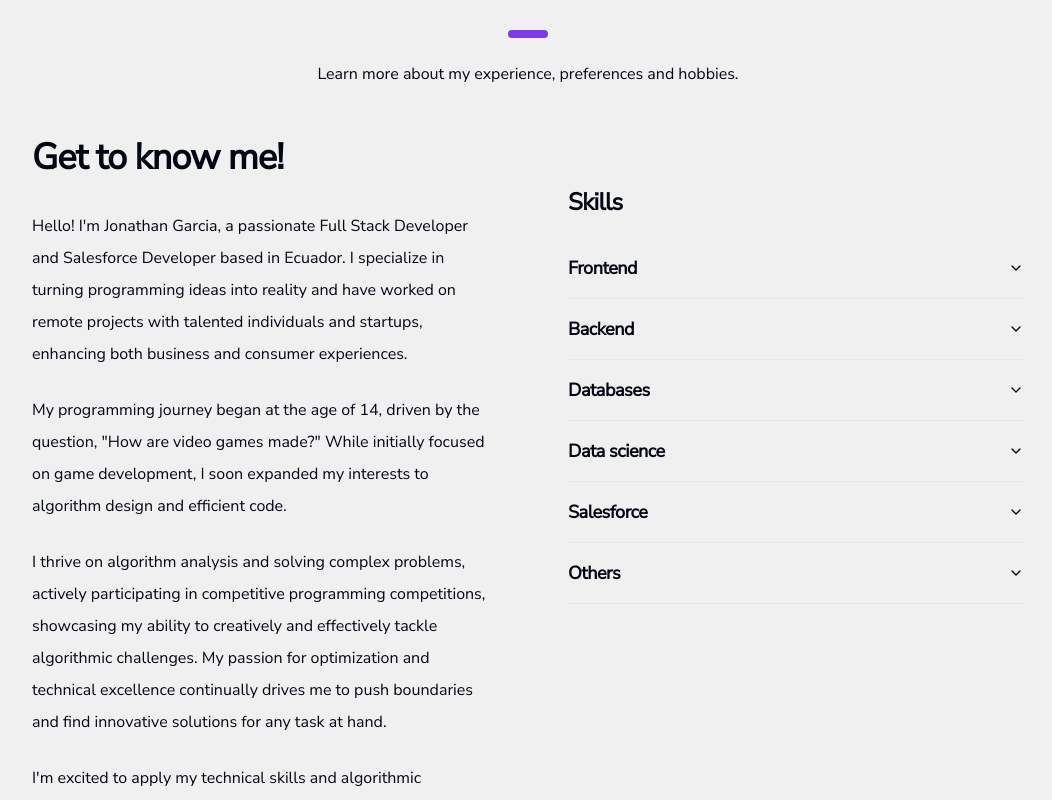
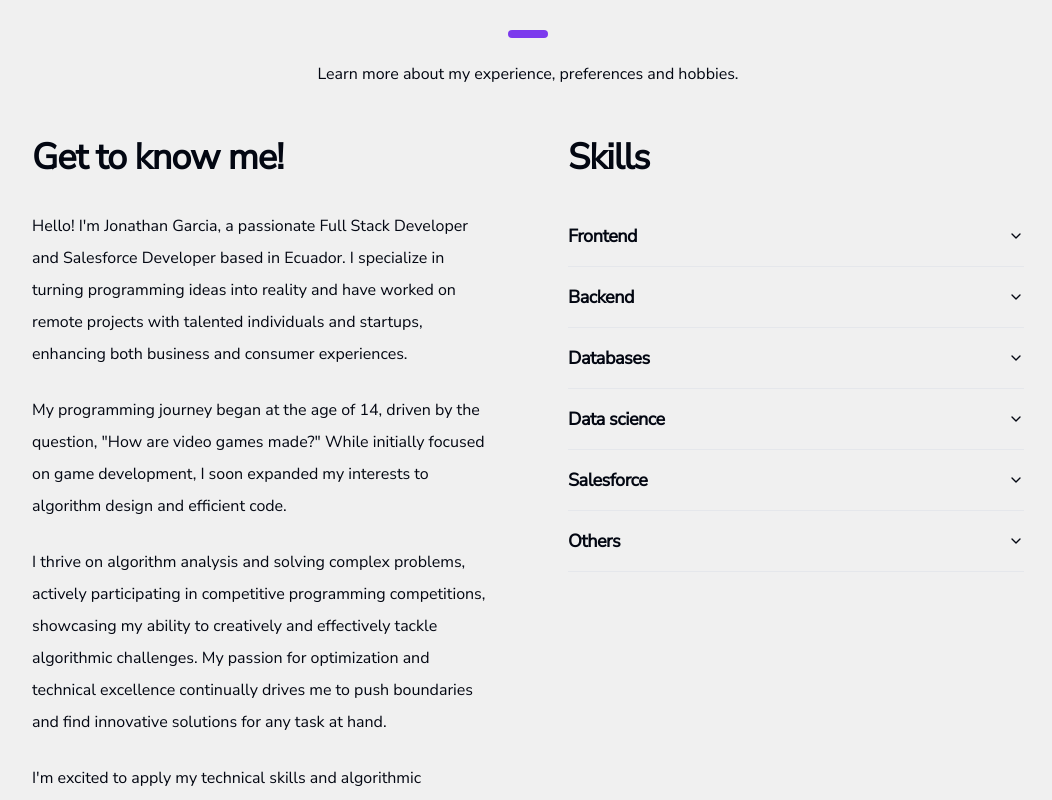
Before and after one commit to ElPitagoras14/ElPitagoras14.github.io, a Next.js app: page / in a window 1280 px wide. Shown: the part 880-1680 px from the top of the page, without its empty margins (112-1164 px from the left). Built offline with nearby package versions, Linux system fonts and the light colour scheme.

Commit message:
Fix ui style

```diff
--- a/src/app/projects/[id]/page.tsx
+++ b/src/app/projects/[id]/page.tsx
@@ -55,7 +55,7 @@ const SingleProject = ({ params }: SingleProjectProps) => {
       <main>
         <ProjectInfo title={title} description={description}></ProjectInfo>
         <SectionSeparator></SectionSeparator>
-        <div className="md:grid md:grid-cols-2 px-12 md:px-24 pt-12 md:pt-12 space-y-6 md:space-y-0">
+        <div className="lg:grid lg:grid-cols-2 px-12 md:px-24 pt-12 space-y-6 lg:space-y-0">
           <TechStack technologies={technologies}></TechStack>
           <Reference links={links}></Reference>
         </div>
--- a/src/components/pageComponents/AboutMe.tsx
+++ b/src/components/pageComponents/AboutMe.tsx
@@ -6,7 +6,6 @@ import { Button } from "../ui/button";
 import {
   TypographyH2,
   TypographyP,
-  TypographyH3,
   TypographyH4,
   TypographyH5,
 } from "../ui/typography";
@@ -37,7 +36,7 @@ export const AboutMe = () => {
           Learn more about my experience, preferences and hobbies.
         </TypographyP>
       </div>
-      <div className="flex flex-col lg:grid lg:grid-cols-2 px-4 lg:px-12 space-y-12">
+      <div className="flex flex-col lg:grid lg:grid-cols-2 px-4 lg:px-12 space-y-12 lg:space-y-0">
         <div className="mr-0 lg:mr-10">
           <TypographyH2>Get to know me!</TypographyH2>
           <TypographyP>
@@ -85,7 +84,7 @@ export const AboutMe = () => {
           </Button>
         </div>
         <div className="ml-0 lg:ml-10">
-          <TypographyH3>Skills</TypographyH3>
+          <TypographyH2>Skills</TypographyH2>
           <div className="flex flex-wrap pt-5">
             <Accordion type="single" collapsible className="w-full">
               {skillsInfo.map((skillInfo) => {
```
Also changed, not shown: 1 other file (tests, documents, lock files or other folders).
